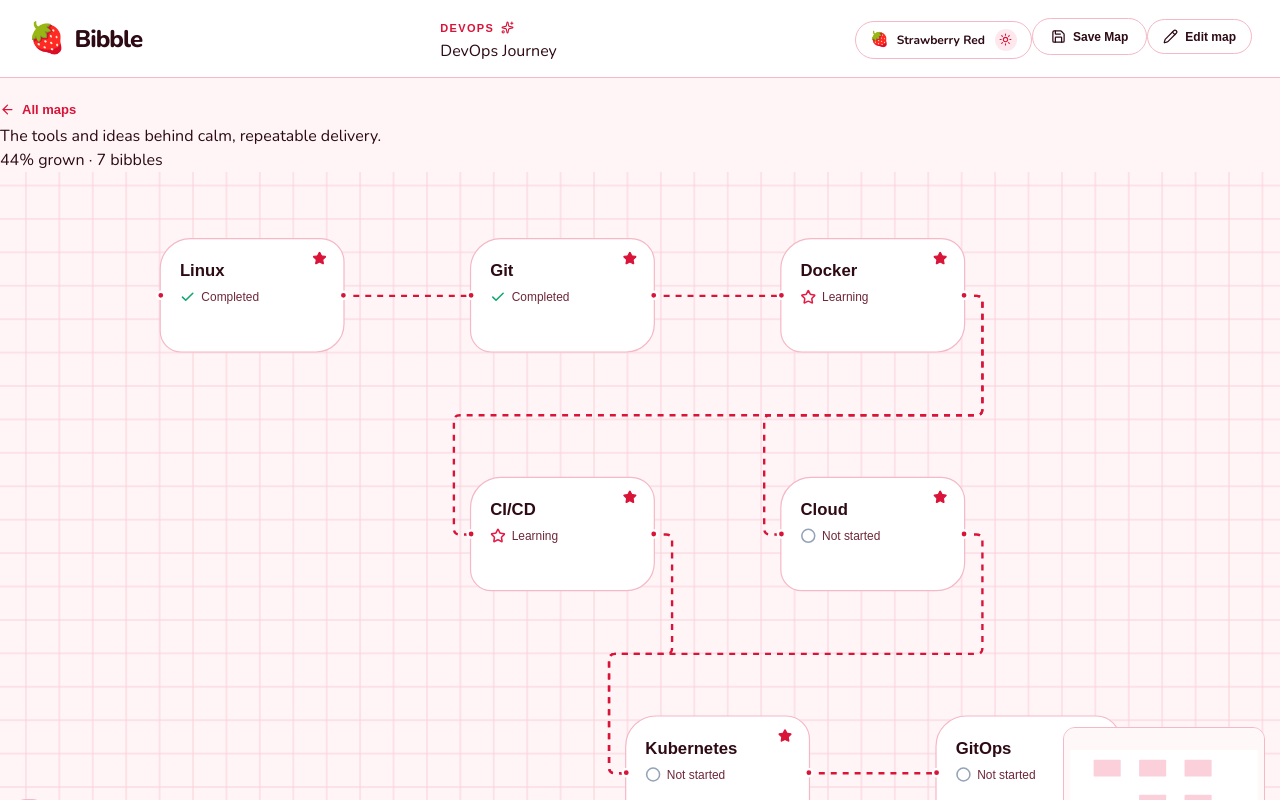
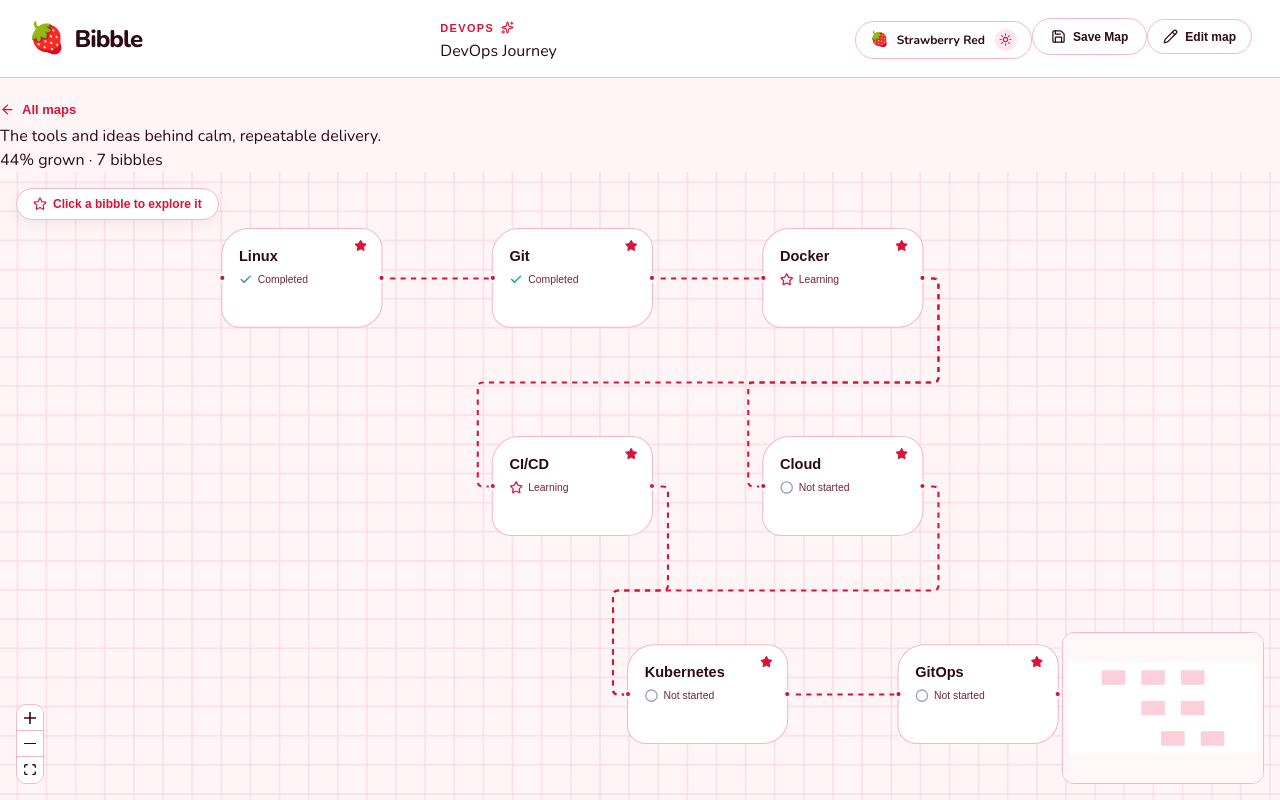
Before and after one commit to Anshuu2004/bibble, a Next.js app: page /map/devops-journey in a window 1280 px wide. Built offline with nearby package versions, Linux system fonts and the light colour scheme.

Commit message:
fix: improve explore map controls and attribution

```diff
--- a/app/globals.css
+++ b/app/globals.css
@@ -1592,7 +1592,9 @@ html.dark .preview-window-line {
 .round-link { width: 36px; height: 36px; display: grid; place-items: center; border-radius: 50%; color: #fff; background: var(--primary); flex-shrink: 0; }
 
 /* Interactive Flow Canvas (/map/[id]) */
-.map-page { height: 100vh; display: flex; flex-direction: column; overflow: hidden; background: var(--background); }
+.map-page { height: 100vh; height: 100dvh; display: flex; flex-direction: column; overflow: hidden; background: var(--background); }
+/* The edit route nests the canvas's .map-page under a header-owning .map-page */
+.map-page .map-page { flex: 1; height: auto; min-height: 0; }
 .map-page-header { min-height: 78px; display: flex; align-items: center; justify-content: space-between; padding: 0 28px; border-bottom: 1px solid var(--border); background: var(--card); }
 .header-action { padding: 9px 15px; border: 1px solid var(--border); border-radius: 99px; font: 700 12px Arial, sans-serif; background: var(--card); color: var(--foreground); }
 .learning-map-shell .react-flow { background: var(--background); }
@@ -1611,6 +1613,11 @@ html.dark .preview-window-line {
   --xy-minimap-node-background-color: var(--canvas-node);
 }
 
+.map-canvas-wrap .react-flow__controls,
+.map-canvas-wrap .react-flow__minimap {
+  margin: 16px;
+}
+
 .map-canvas-wrap .react-flow__controls {
   border: 1px solid var(--border-subtle);
   border-radius: 10px;
@@ -1619,6 +1626,12 @@ html.dark .preview-window-line {
 
 .map-canvas-wrap .react-flow__controls-button:active {
   background: var(--surface-strong);
+}
+
+/* Inset so the rounded, clipped container doesn't hide the focus ring */
+.map-canvas-wrap .react-flow__controls-button:focus-visible {
+  outline: 2px solid var(--brand);
+  outline-offset: -2px;
 }
 
 .map-canvas-wrap .react-flow__minimap {
@@ -1790,24 +1803,21 @@ html[data-theme="strawberry-lemonade"] .cozy-wallpaper-pattern::before {
   flex: 1;
   display: flex;
   flex-direction: column;
-  min-height: calc(100vh - 78px);
-}
-.learning-map-editor {
-  min-height: calc(100vh - 78px);
+  min-height: 0;
 }
 .map-canvas-wrap {
   position: relative;
   width: 100%;
   height: 100%;
   flex: 1;
-  min-height: 500px;
+  min-height: 0;
   display: flex;
   flex-direction: column;
 }
 .map-canvas-hint {
   position: absolute;
-  bottom: 20px;
-  left: 20px;
+  top: 16px;
+  left: 16px;
   z-index: 10;
   display: inline-flex;
   align-items: center;
--- a/components/map/learning-map.tsx
+++ b/components/map/learning-map.tsx
@@ -154,10 +154,11 @@ export function LearningMapCanvas({ initialMap, editable = false }: { initialMap
         elementsSelectable
         fitView
         fitViewOptions={{ padding: 0.22 }}
+        proOptions={{ hideAttribution: true }}
       >
         <Background variant={BackgroundVariant.Lines} color="color-mix(in srgb, var(--border) 60%, transparent)" gap={28} />
-        <Controls showInteractive={false} />
-        <MiniMap nodeColor="var(--canvas-node)" />
+        <Controls position="bottom-left" showInteractive={false} />
+        <MiniMap position="bottom-right" nodeColor="var(--canvas-node)" />
       </ReactFlow>
       {!editable && <div className="map-canvas-hint"><Star size={14} /> Click a bibble to explore it</div>}
     </div>
--- a/components/map/map-preview.tsx
+++ b/components/map/map-preview.tsx
@@ -56,6 +56,7 @@ export function MapPreview({ map, compact = false }: { map: LearningMap; compact
         zoomOnScroll
         fitView
         fitViewOptions={{ padding: compact ? 0.35 : 0.25 }}
+        proOptions={{ hideAttribution: true }}
       >
         <Background variant={BackgroundVariant.Lines} color="color-mix(in srgb, var(--border) 60%, transparent)" gap={28} />
         {!compact && <Controls showInteractive={false} />}
```
